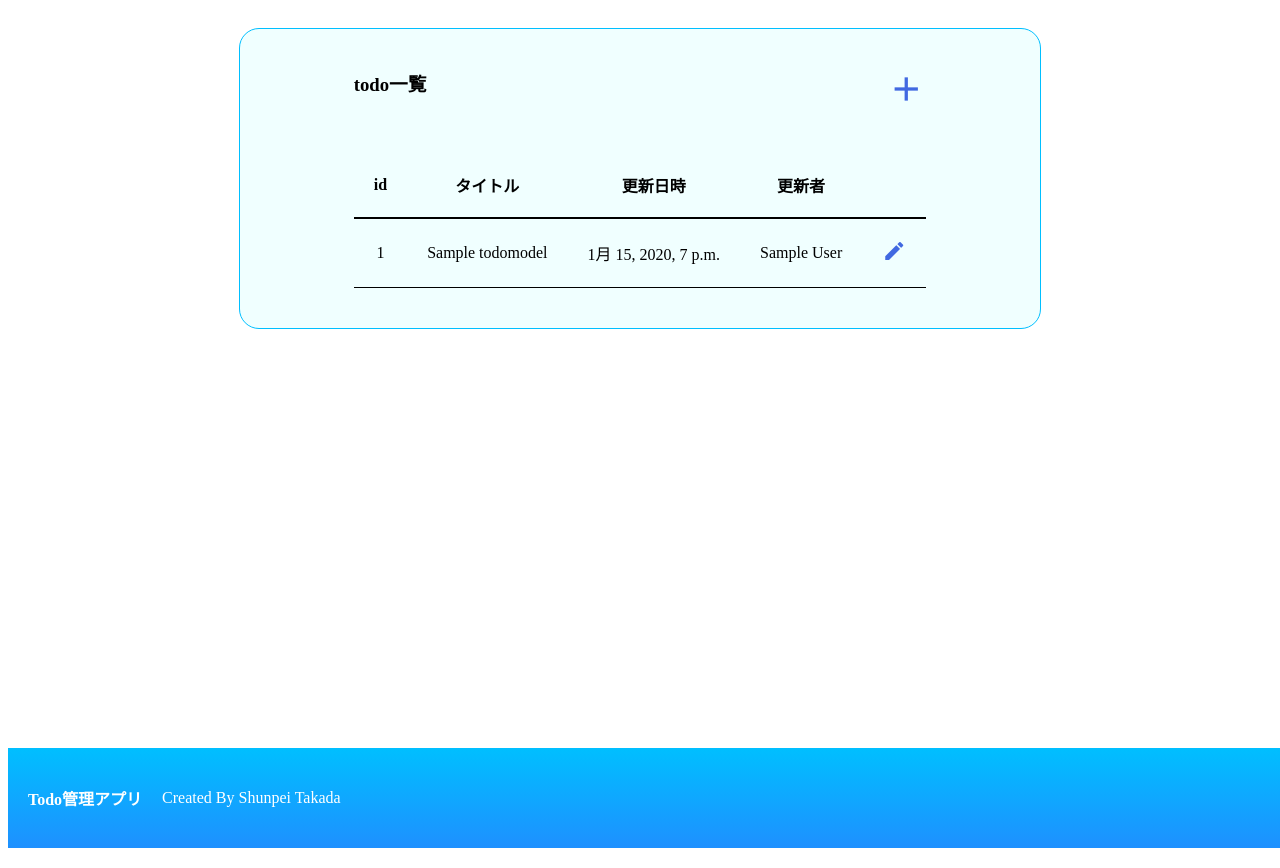
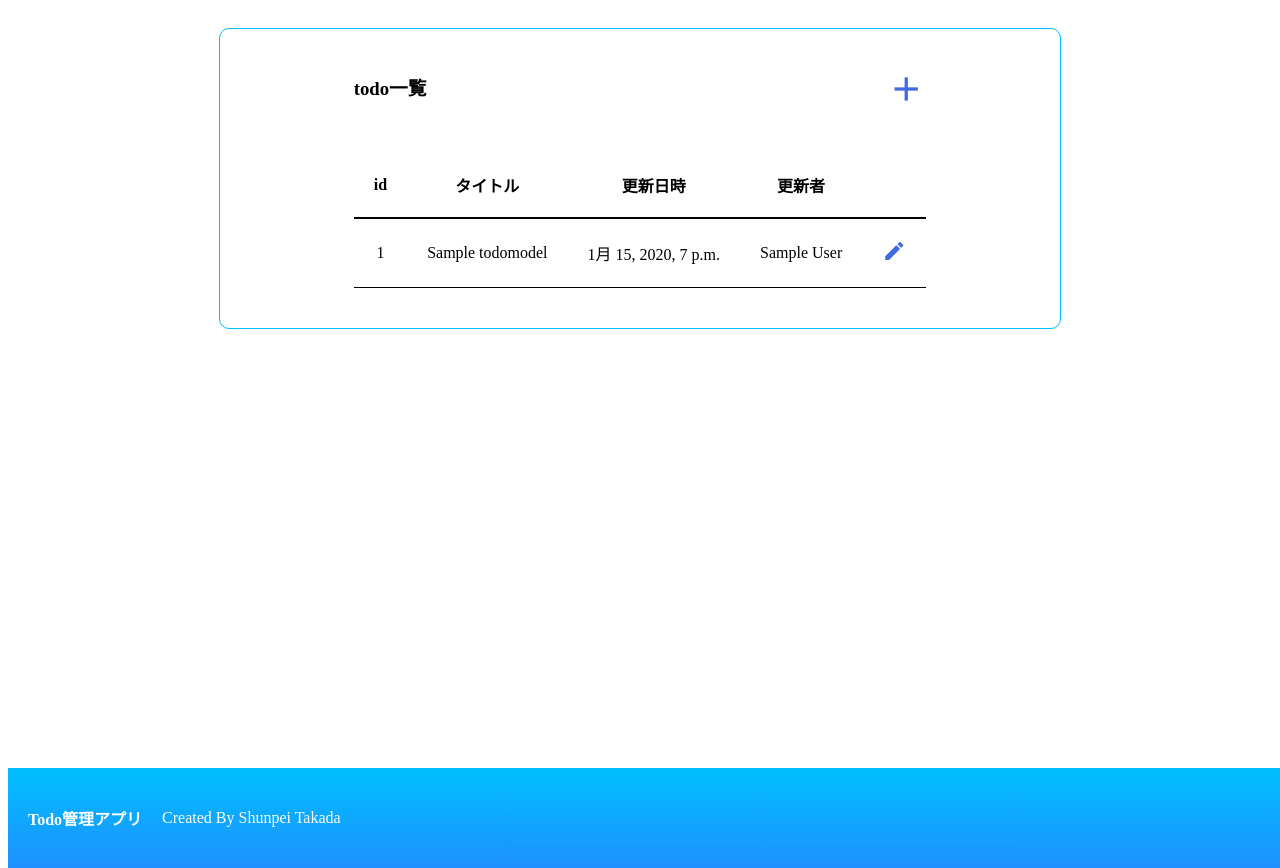
Before and after one commit to ShunpeiTakada/django-todo, a Django app: page / in a window 1280 px wide. Shown: the part 100-968 px from the top of the page. Run offline with Django 3.2, Linux system fonts and the light colour scheme; the first user in the database is signed in; tables that the repository leaves empty hold one stand-in row (Sample ...).

Commit message:
formatted

```diff
--- a/static/todo/sass/base.scss
+++ b/static/todo/sass/base.scss
@@ -80,6 +80,7 @@ $color-hover: lightgrey;
   align-items: center;
   width: 100%;
   height: 100px;
+  margin-top: 20px;
   background: linear-gradient(to top, dodgerblue, deepskyblue);
 
   &__inner {
@@ -112,7 +113,7 @@ $color-hover: lightgrey;
   align-items: center;
   width: 800px;
   margin: 0 auto;
-  background-color: azure;
+  padding: 20px;
   border: 1px solid deepskyblue;
-  border-radius: 20px;
+  border-radius: 10px;
 }
--- a/static/todo/sass/list.scss
+++ b/static/todo/sass/list.scss
@@ -15,10 +15,6 @@ $color-border: black;
     }
 }
 
-.list-wrapper {
-    padding: 20px 0;
-}
-
 .list-table {
     margin: 0 auto;
     width: 100%;
@@ -26,6 +22,7 @@ $color-border: black;
 
 .list-headline {
     display: inline-block;
+    line-height: 40px;
     margin: 20px;
 }
 
--- a/static_compiled/todo/css/base.css
+++ b/static_compiled/todo/css/base.css
@@ -69,6 +69,7 @@ button {
   align-items: center;
   width: 100%;
   height: 100px;
+  margin-top: 20px;
   background: linear-gradient(to top, dodgerblue, deepskyblue);
 }
 
@@ -101,8 +102,8 @@ button {
   align-items: center;
   width: 800px;
   margin: 0 auto;
-  background-color: azure;
+  padding: 20px;
   border: 1px solid deepskyblue;
-  border-radius: 20px;
+  border-radius: 10px;
 }
 /*# sourceMappingURL=base.css.map */
--- a/static_compiled/todo/css/list.css
+++ b/static_compiled/todo/css/list.css
@@ -12,10 +12,6 @@
   color: lightgrey;
 }
 
-.list-wrapper {
-  padding: 20px 0;
-}
-
 .list-table {
   margin: 0 auto;
   width: 100%;
@@ -23,6 +19,7 @@
 
 .list-headline {
   display: inline-block;
+  line-height: 40px;
   margin: 20px;
 }
 
--- a/todoapp/views.py
+++ b/todoapp/views.py
@@ -15,12 +15,6 @@ class TodoList(LoginRequiredMixin, ListView):
 class TodoLogin(LoginView):
     template_name = 'login.html'
     form = LoginForm()
-    # is_valid = form.is_valid()
-    # if not is_valid:
-    #     return render(request, 'login.html', {'form':form})
-
-# class TodoLogin(AuthLoginView):
-#     template_name = 'login.html'
 
 class TodoLogout(LogoutView):
     template_name = 'logout.html'
```
Also changed, not shown: todoapp/forms.py (+0 -10 lines), 2 other files.
